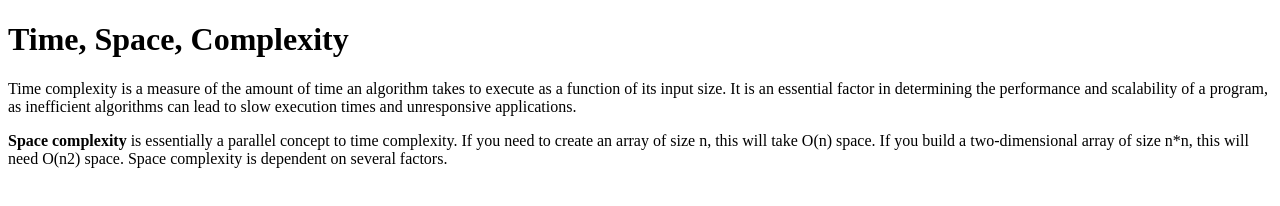
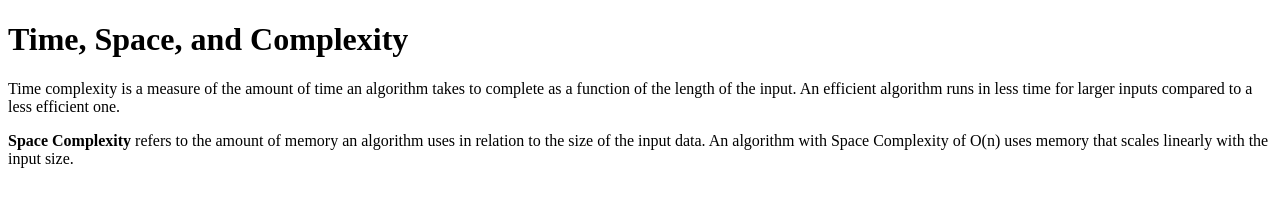
Before and after one commit to acciojob/time-and-space-complexity-gaurav7058, a website: page main.html in a window 1280 px wide. Drawn offline with Linux system fonts and the light colour scheme.

Commit message:
created a submission

```diff
--- a/main.html
+++ b/main.html
@@ -4,13 +4,14 @@
 
 <head>
 	<link rel="stylesheet" href="styles.css">
+	<title>Complexity Analysis</title>
 </head>
 
 <body>
 	<!-- the entire body must be written by student -->
-	<h1>Time, Space, Complexity</h1>
-<p>Time complexity is a measure of the amount of time an algorithm takes to execute as a function of its input size. It is an essential factor in determining the performance and scalability of a program, as inefficient algorithms can lead to slow execution times and unresponsive applications.</p>
-<p><b>Space complexity</b> is essentially a parallel concept to time complexity. If you need to create an array of size n, this will take O(n) space. If you build a two-dimensional array of size n*n, this will need O(n2) space. Space complexity is dependent on several factors.</p>
+	<h1>Time, Space, and Complexity</h1>
+    <p>Time complexity is a measure of the amount of time an algorithm takes to complete as a function of the length of the input. An efficient algorithm runs in less time for larger inputs compared to a less efficient one.</p>
+    <p><b>Space Complexity</b> refers to the amount of memory an algorithm uses in relation to the size of the input data. An algorithm with Space Complexity of O(n) uses memory that scales linearly with the input size.</p>
     <script type="text/javascript" src="./script.js">
 </script>
 
```
